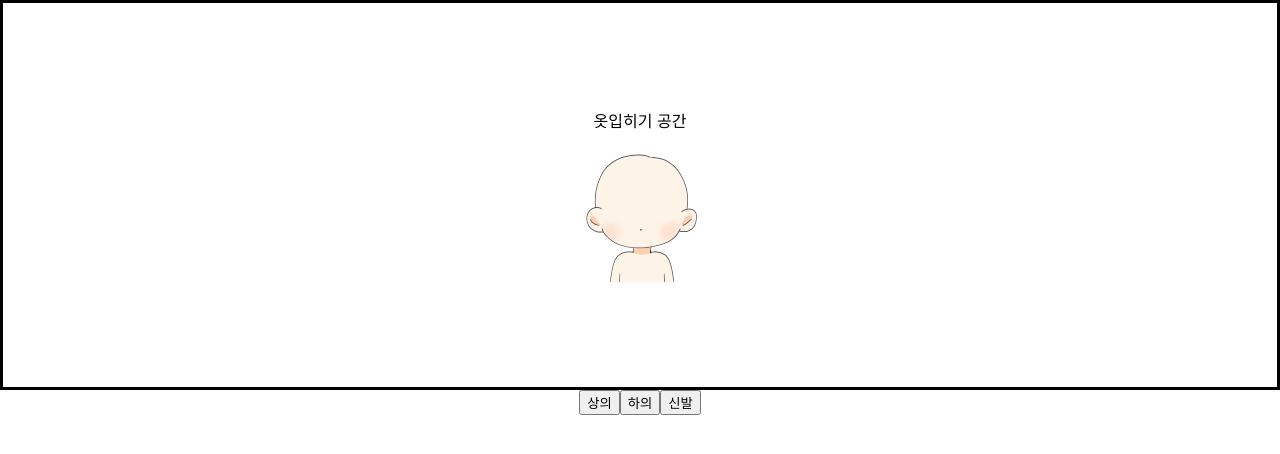
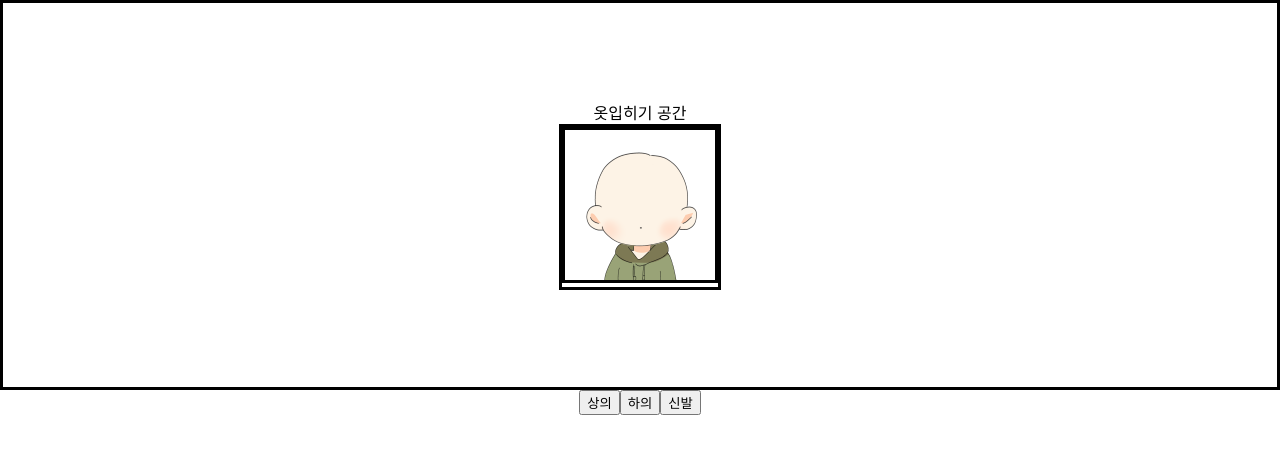
Before and after one commit to harin0707/7CookiePrac, a React (Create React App) app: page / in a window 1280 px wide. Shown: the top 454 px of the page. Built offline with nearby package versions, Linux system fonts and the light colour scheme.

Commit message:
이미지 중첩시키기

```diff
--- a/src/Prac.js
+++ b/src/Prac.js
@@ -1,4 +1,4 @@
-import React, {useState} from 'react'
+import React, {useState, useRef} from 'react'
 import styled from 'styled-components'
 import base from './img/base.png'
 import cloth01 from './img/cloth_01.png'
@@ -48,37 +48,36 @@ const Item = styled.img`
 border: solid black 0.1vw;
 `
 
-const Modal = ({visible, close}) => {
-    const [item, setItem] = useState('')
+const ImgContainer=styled.div`
+border: solid black;
+overflow: hidden;
+position: relative;
+`
 
-    const ItemOn =(e) => {
-        setItem(e.currentTarget.getAttribute('value'))
-    }
-    console.log(item)
+const ImgCont = styled.div`
+position: absolute;
+`
+const BaseImg = styled.img`
+border: solid black;
+z-index: 0;
+`
 
-    return(
-        <>
-        {visible===true ?
-            <>
-            <ModalContainer>
-                <OpenModal>
-                    <Item src={cloth01} alt='상의1' value='상의1' onClick={ItemOn}></Item>
-                    <Item src={cloth02} alt='상의2' value='상의2' onClick={ItemOn}></Item>
-
-                </OpenModal>
-
-            </ModalContainer>
-            </>
-
-        : null}
-        </>
-
-    )
+const Img = styled.img`
+border: solid black;
+z-index: 1;
+position: relative;
+`
+const ImgItem = styled.div`
+/* position: relative; */
+`
 
 
-}
+
+const Modal = styled.div`
+`
 
 const Prac = () => {
+    const [item, setItem] = useState('')
 
     //아이템 선택 모달창
     const [showModal, setModal] = useState(false);
@@ -90,11 +89,29 @@ const Prac = () => {
         setModal(false);
     }
 
+    const ItemOn =(e) => {
+        setItem(e.currentTarget.getAttribute('value'))
+    }
+    console.log(item)
+
+
     return (
         <>
         <Container>
             <Space>옷입히기 공간</Space>
-            <img src={base} alt='base'></img>
+
+            <ImgContainer>
+            <ImgCont>
+            <BaseImg src={base} alt='base'></BaseImg>
+            </ImgCont>
+
+            {/* <ImgItem> */}
+            <Img src={cloth01} alt='top'></Img>
+            {/* <Img src={cloth02} alt='top'></Img>
+            </ImgItem> */}
+
+            </ImgContainer>
+
         </Container>
 
         <ButContainer>
@@ -103,9 +120,21 @@ const Prac = () => {
             <Button type='shoe' onClick={openModal}> 신발 </Button>
         </ButContainer>
 
-        <Modal visible={showModal} close={closeModal}/>
+        <Modal visible={showModal} close={closeModal}>
 
+            {showModal===true ?
+                <>
+                <ModalContainer>
+                    <OpenModal>
+                        <Item src={cloth01} alt='상의1' value='cloth01' onClick={ItemOn}></Item>
+                        <Item src={cloth02} alt='상의2' value='cloth02' onClick={ItemOn}></Item>
 
+                    </OpenModal>
+
+                </ModalContainer>
+                </>
+            : null}
+        </Modal>
         </>
 
     )
```
